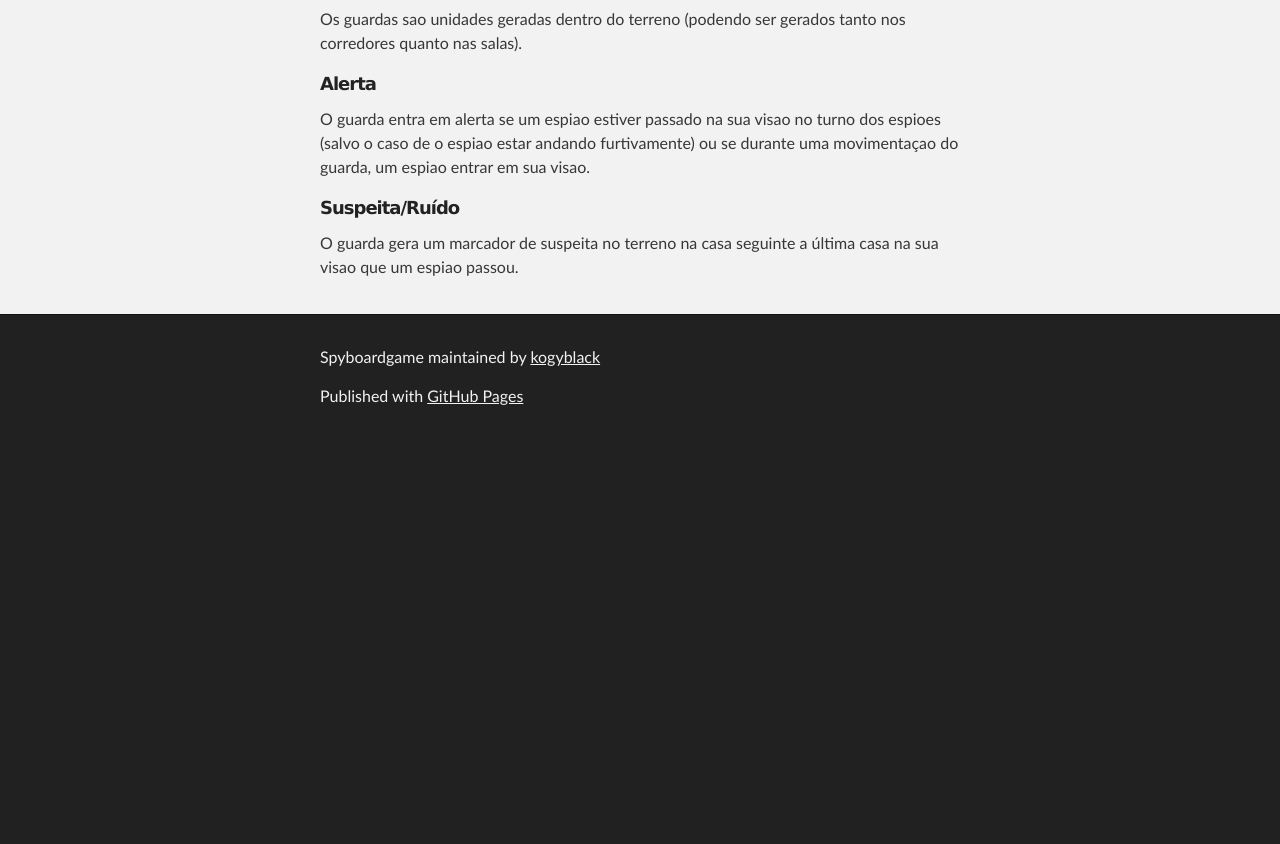
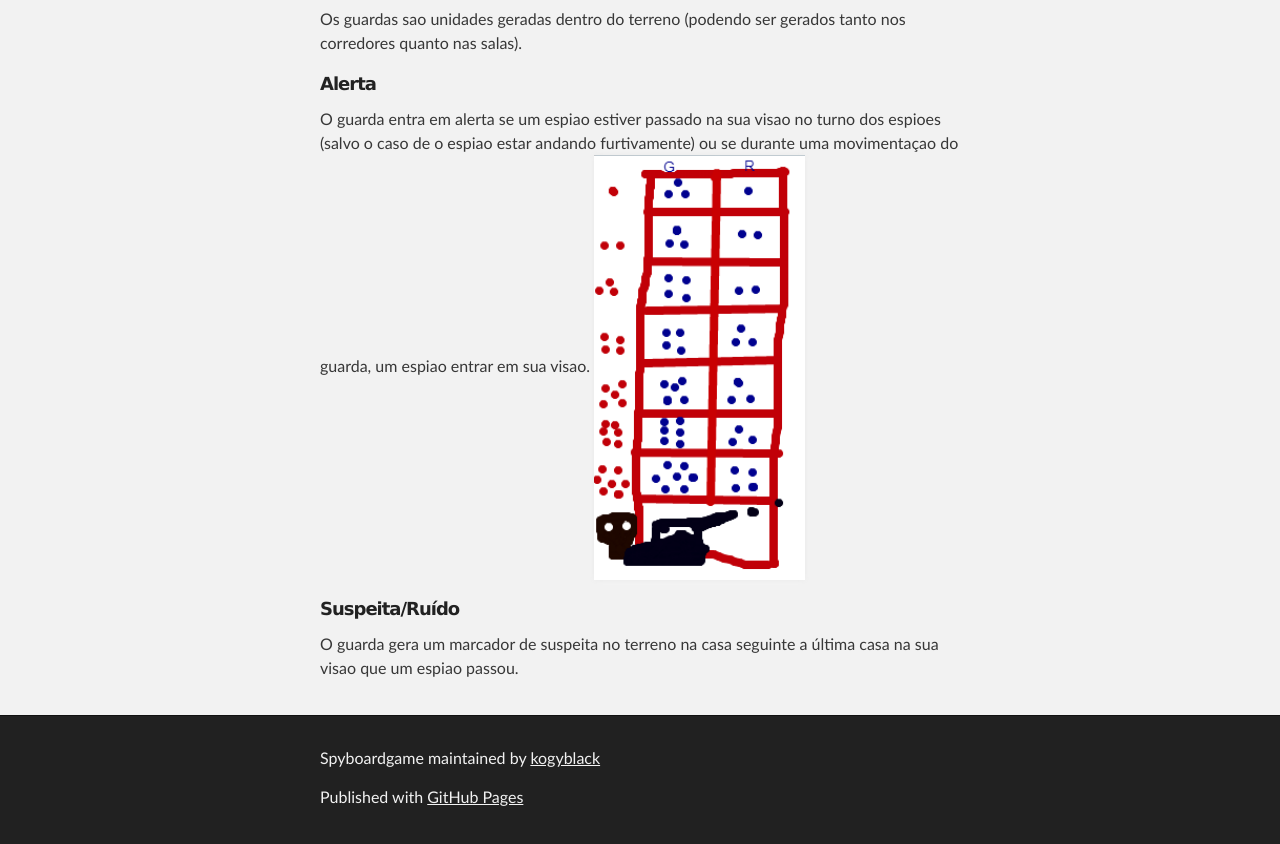
Before and after one commit to naumazeredo/SpyBoardGame, a plain HTML site: page index.html in a window 1280 px wide. Shown: the part 1235-2079 px from the top of the page. Before the commit the page ends 1678 px from the top, so only its background shows below. Drawn offline with Linux system fonts and the light colour scheme.

```diff
--- a/index.html
+++ b/index.html
@@ -96,7 +96,8 @@ de açoes do espiao que a efetuou.</p>
 <a name="alerta" class="anchor" href="#alerta"><span class="octicon octicon-link"></span></a>Alerta</h5>
 
 <p>O guarda entra em alerta se um espiao estiver passado na sua visao no turno dos espioes (salvo o caso de o
-espiao estar andando furtivamente) ou se durante uma movimentaçao do guarda, um espiao entrar em sua visao.</p>
+espiao estar andando furtivamente) ou se durante uma movimentaçao do guarda, um espiao entrar em sua visao.
+<img src="/img/alert.png" alt="Alert table"></p>
 
 <h5>
 <a name="suspeitaru%C3%ADdo" class="anchor" href="#suspeitaru%C3%ADdo"><span class="octicon octicon-link"></span></a>Suspeita/Ruído</h5>
```
Also changed, not shown: params.json (+1 -1 lines).
